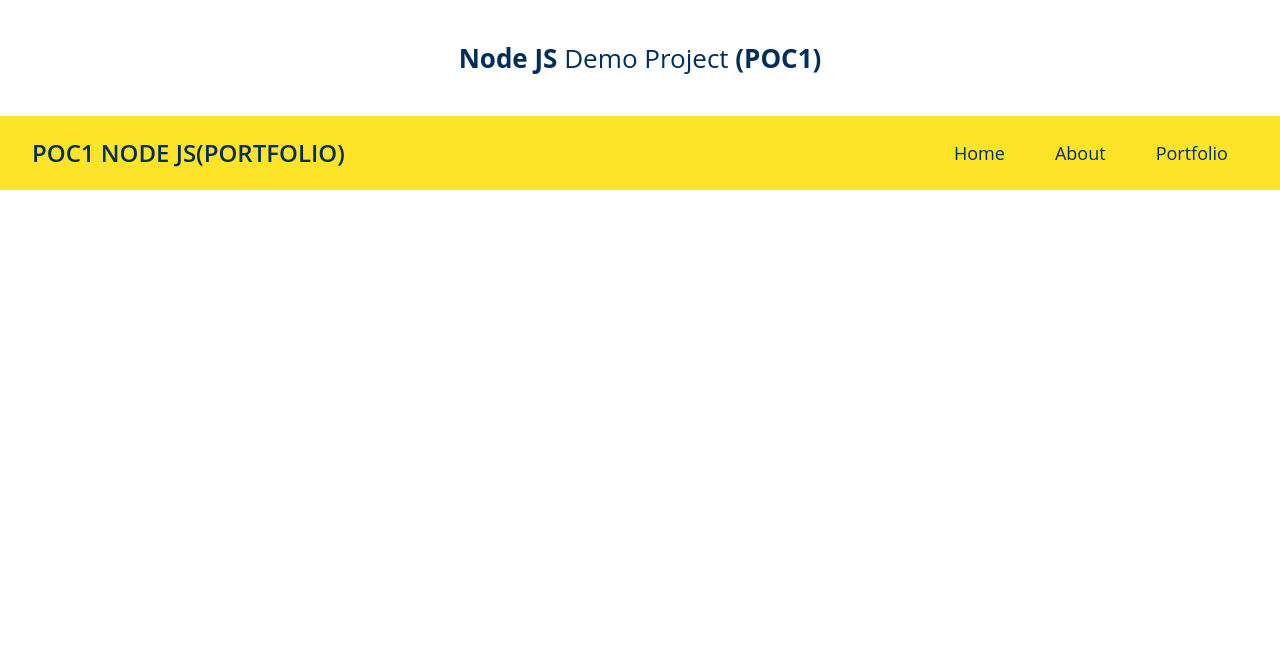
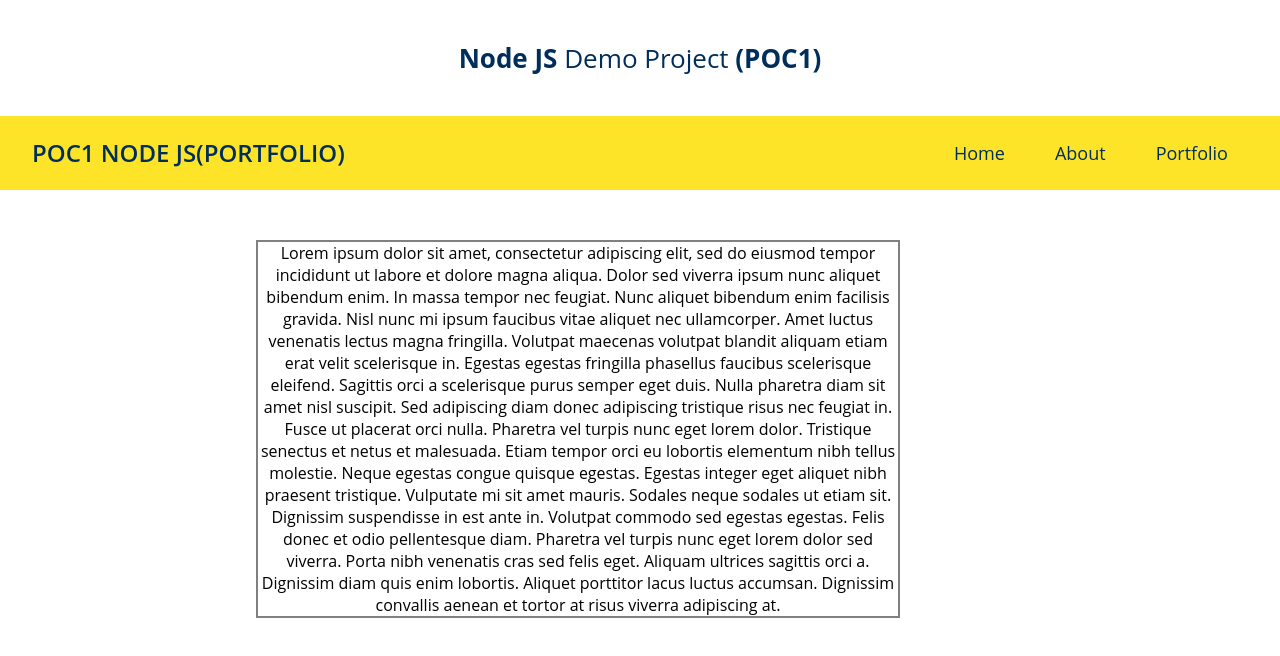
Before and after one commit to orpitadutta/node-poc1, a website: page pages/portfolio.html in a window 1280 px wide. Drawn offline with Linux system fonts and the light colour scheme.

Commit message:
UI Changes

```diff
--- a/app.js
+++ b/app.js
@@ -9,7 +9,6 @@ http.createServer(function(request, response){
     var datetime = new Date();
     var days=['Sunday','Monday','Tuesday','Wednesday','Thursday','Friday','Saturday'];
     var day = "/" +days[datetime.getDay()].toLowerCase().trim();
-    console.log("myurl" + request.url + "gh", request.url+ "nm  " + day);
 
     if(request.url == "/" || request.url == "/favicon.ico"){
         myReadStream = fs.createReadStream(__dirname + '/pages/home.html','utf8');
--- a/pages/portfolio.html
+++ b/pages/portfolio.html
@@ -86,6 +86,12 @@ nav{top:47px;}
 h1 {padding: 20px 0px;}
 }
 
+.centerP{
+    border: 2px solid gray;
+    width: 50%;
+    margin-left: 20%;
+    text-align: center;
+}
     </style>
     </head>
     <body>
@@ -108,6 +114,34 @@ h1 {padding: 20px 0px;}
                 </section>
 
             </header>
+            <p class="centerP">
+                    Lorem ipsum dolor sit amet, consectetur adipiscing elit,
+                    sed do eiusmod tempor incididunt ut labore et dolore magna
+                     aliqua. Dolor sed viverra ipsum nunc aliquet bibendum enim.
+                     In massa tempor nec feugiat. Nunc aliquet bibendum enim facilisis gravida.
+                     Nisl nunc mi ipsum faucibus vitae aliquet nec ullamcorper.
+                     Amet luctus venenatis lectus magna fringilla.
+                     Volutpat maecenas volutpat blandit aliquam etiam erat velit scelerisque in.
 
+                     Egestas egestas fringilla phasellus faucibus scelerisque eleifend.
+                     Sagittis orci a scelerisque purus semper eget duis.
+                     Nulla pharetra diam sit amet nisl suscipit.
+                     Sed adipiscing diam donec adipiscing tristique risus nec feugiat in.
+                     Fusce ut placerat orci nulla. Pharetra vel turpis nunc eget lorem dolor.
+                     Tristique senectus et netus et malesuada.
+
+                    Etiam tempor orci eu lobortis elementum nibh tellus molestie.
+                    Neque egestas congue quisque egestas.
+                    Egestas integer eget aliquet nibh praesent tristique.
+                    Vulputate mi sit amet mauris. Sodales neque sodales ut etiam sit.
+                    Dignissim suspendisse in est ante in. Volutpat commodo sed egestas egestas.
+                    Felis donec et odio pellentesque diam.
+                    Pharetra vel turpis nunc eget lorem dolor sed viverra.
+                    Porta nibh venenatis cras sed felis eget.
+                    Aliquam ultrices sagittis orci a.
+                    Dignissim diam quis enim lobortis.
+                    Aliquet porttitor lacus luctus accumsan.
+                    Dignissim convallis aenean et tortor at risus viverra adipiscing at.
+            </p>
     </body>
 </html>
```
Also changed, not shown: pages/about.html (+12 -0 lines), pages/home.html (+7 -2 lines), README.md.
